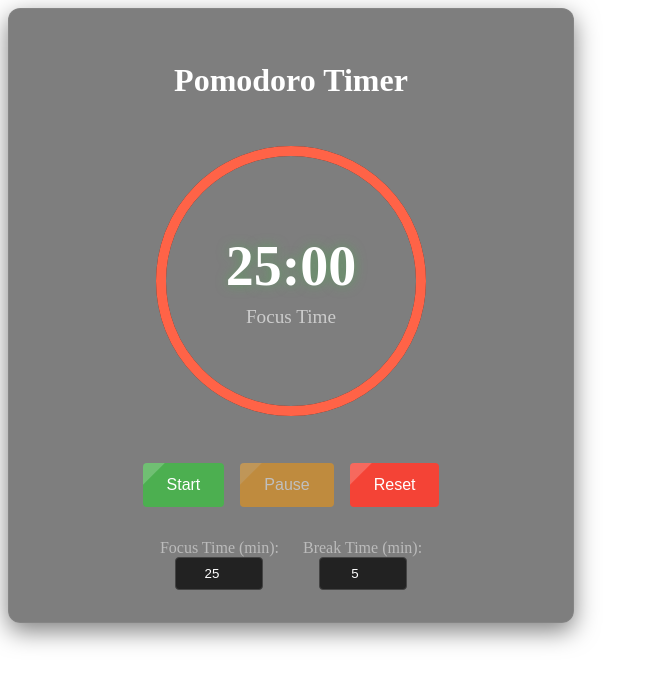
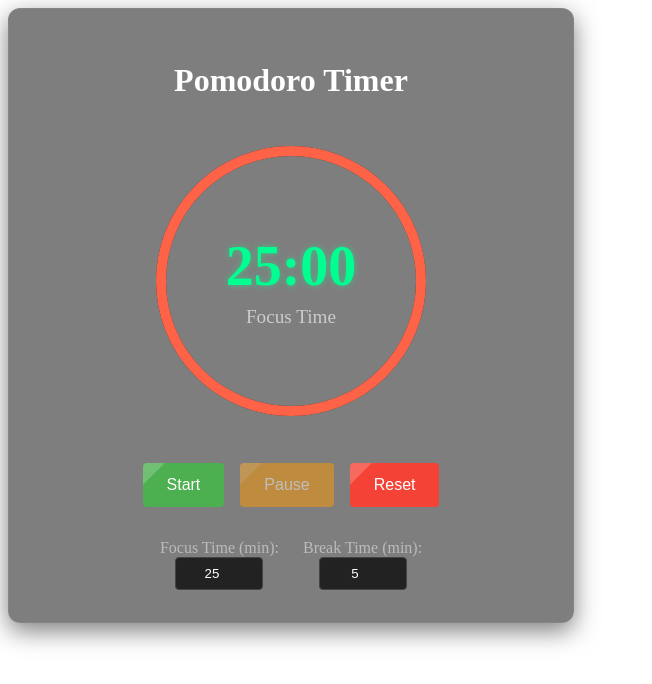
Before and after one commit to Rajusharma1095/Pomodoro-Timer, a plain HTML site: page index.html in a window 1280 px wide. Shown: the whole page, without its empty margins (0-652 px from the left). Drawn offline with Linux system fonts and the light colour scheme.

Commit message:
Update styles.css

```diff
--- a/styles.css
+++ b/styles.css
@@ -14,6 +14,7 @@
     color: #fff;
     margin-bottom: 2rem;
 }
+
 
         .timer-container {
             position: relative;
@@ -53,9 +54,10 @@
         .time {
     font-size: 3.5rem;
     font-weight: bold;
-            color: #fff;
-            text-shadow: 0 0 12px rgba(76, 175, 80, 0.6);
+    color: #00ff90;
+    text-shadow: 0 0 6px rgba(0, 255, 144, 0.5);
 }
+
 
         .timer-display.active .time {
             animation: pulse 1.5s infinite;
```
Lines whose indentation alone changed are shown as unchanged.
